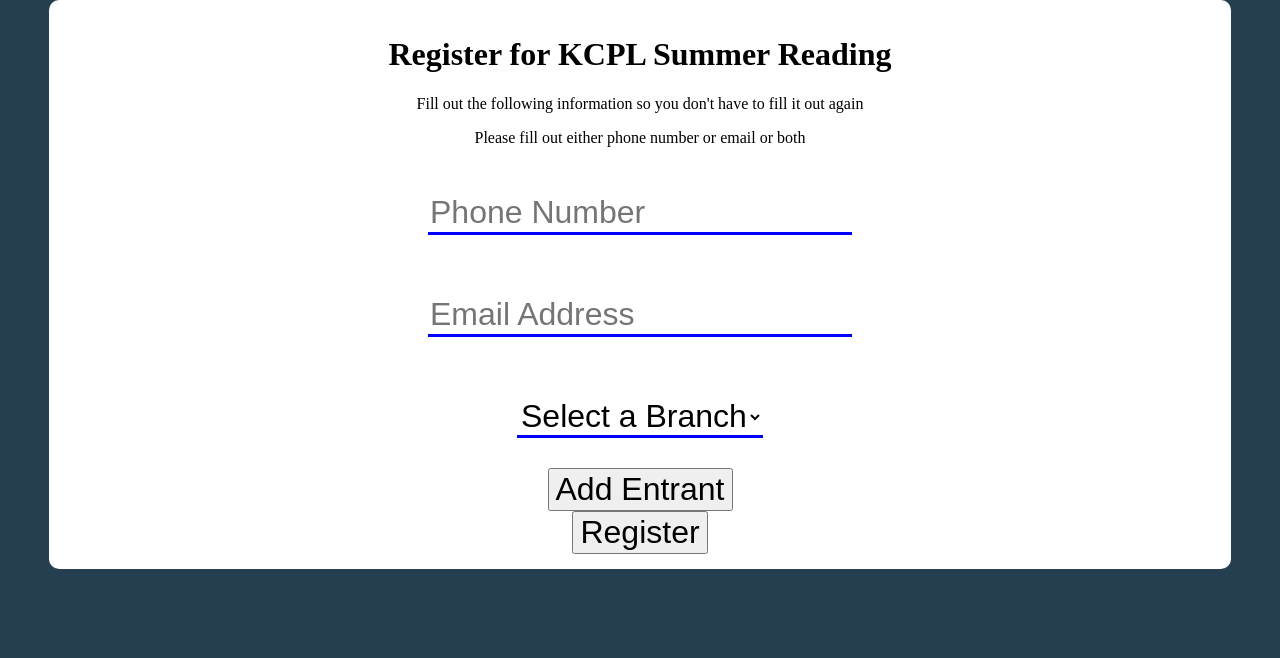
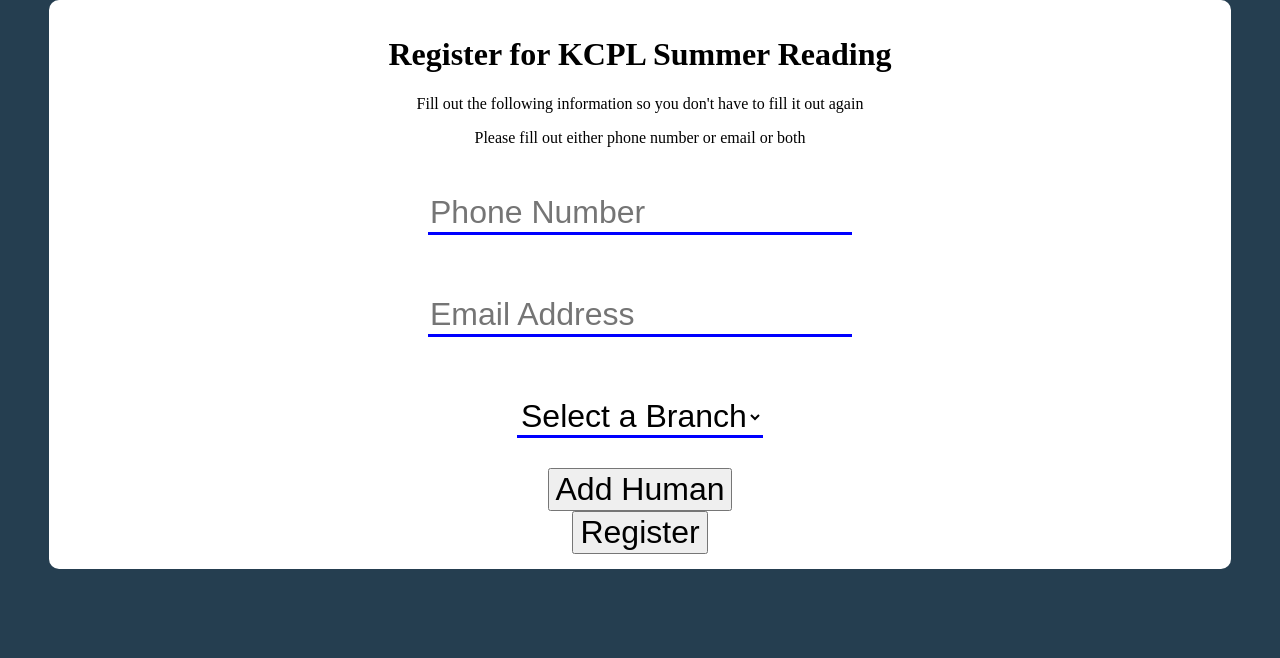
Before and after one commit to kentonlibrary/SummerReading, a PHP site: page /register.php?barcode=1 in a window 1280 px wide. Shown: the top 658 px of the page. Run offline with PHP 8.4, Linux system fonts and the light colour scheme; some libraries are stand-ins or nearby versions.

Commit message:
Changed Entrant language to Human

```diff
--- a/register.php
+++ b/register.php
@@ -64,7 +64,7 @@
     (function($){
         $.fn.addChildForms = function(){
             var myform = "<div class='child' id='ch" + childCount + "'>" +
-                "<h3 style='display: inline;'>Entrant #" + childCount + "</h3><button id='removech" + childCount + "' class='removeButton' type='button' onClick='removeit(ch" + childCount + ")'>Remove</button><br>" +
+                "<h3 style='display: inline;'>Human #" + childCount + "</h3><button id='removech" + childCount + "' class='removeButton' type='button' onClick='removeit(ch" + childCount + ")'>Remove</button><br>" +
                 "<input placeholder='First Name' class='chfirstName forminput' type='text' name='ch" + childCount + "[firstName]' id='ch" + childCount + "[firstName]'><br>"+
                 "<input placeholder='Last Name' class='chlastName forminput' type='text' name='ch" + childCount + "[lastName]' id='ch" + childCount + "[lastName]' value='" + "'></font><br>"+
                 "<font class='label' id='Labelch" + childCount + "[category]'>Reading Program: <select name='ch" + childCount + "[category]' id='ch" + childCount + "[category]' onChange='readingProgram(this)'>" +
@@ -79,6 +79,8 @@
                 "<font class='label birthday' id='Labelch" + childCount + "[birthday]'>Birthday: <input class='birthday chbirthMonth forminput' type='text' name='ch" + childCount + "[birthMonth]' id='ch" + childCount + "[birthMonth]' placeholder='MM' size='2' maxlength='2' onKeyUp='autoTab(this)' onKeyPress='return isNumberKey(event)'><input class='birthday chbirthDay forminput' type='text' name='ch" + childCount + "[birthDay]' id='ch" + childCount + "[birthDay]' placeholder='DD' size='2' maxlength='2' onKeyUp='autoTab(this)' onKeyPress='return isNumberKey(event)'><input class='birthday chbirthYear forminput' type='text' name='ch" + childCount + "[birthYear]' id='ch" + childCount + "[birthYear]' placeholder='YYYY' size='4' maxlength='4' onKeyUp='autoTab(this)' onKeyPress='return isNumberKey(event)'></font><br class='birthday' id='br" + childCount + "[birthday]'>"+
 				 "<font class='label grade' id='Labelch" + childCount + "[grade]'>Last Grade Completed: <select name='ch" + childCount + "[grade]' id='ch" + childCount + "[grade]' class='grade'>" +
                 "<option value='' selected disabled>Select a Grade</option>" +
+                "<option value='2 Year Old'>2 Year Old</option>" +
+                "<option value='3 Year Old'>3 Year Old</option>" +
                 "<option value='4 Year Old'>4 Year Old</option>" +
                 "<option value='5 Year Old'>5 Year Old</option>" +
                 "<option value='Kindergarten'>Kindergarten</option>" +
@@ -372,7 +374,7 @@
 			<div id="container">
 
 			</div>
-			<button id="addchild" class="label" type="button">Add Entrant</button><br>
+			<button id="addchild" class="label" type="button">Add Human</button><br>
     		<button id="submit" class="label submit" type="submit">Register</button>
 		</div>
 	</form>
```
Also changed, not shown: log.php (+6 -1 lines).
